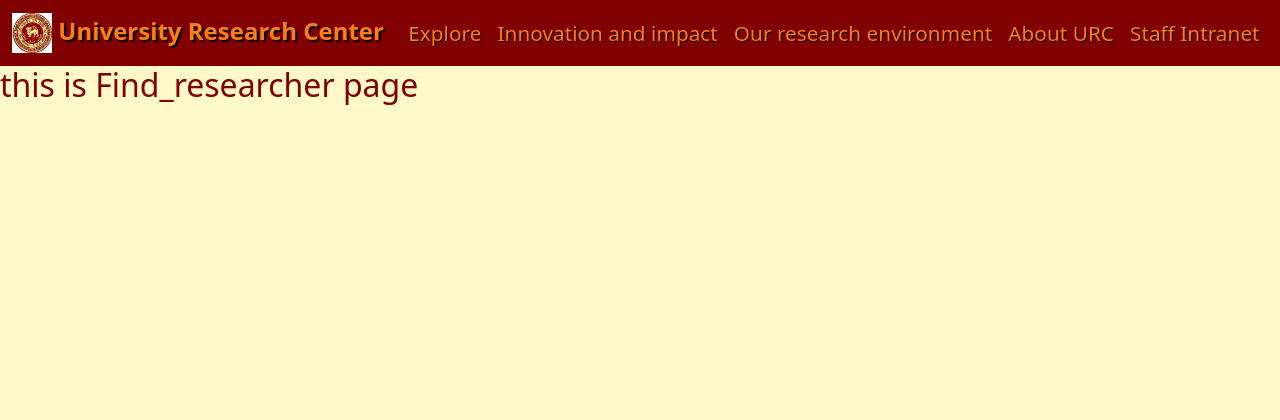
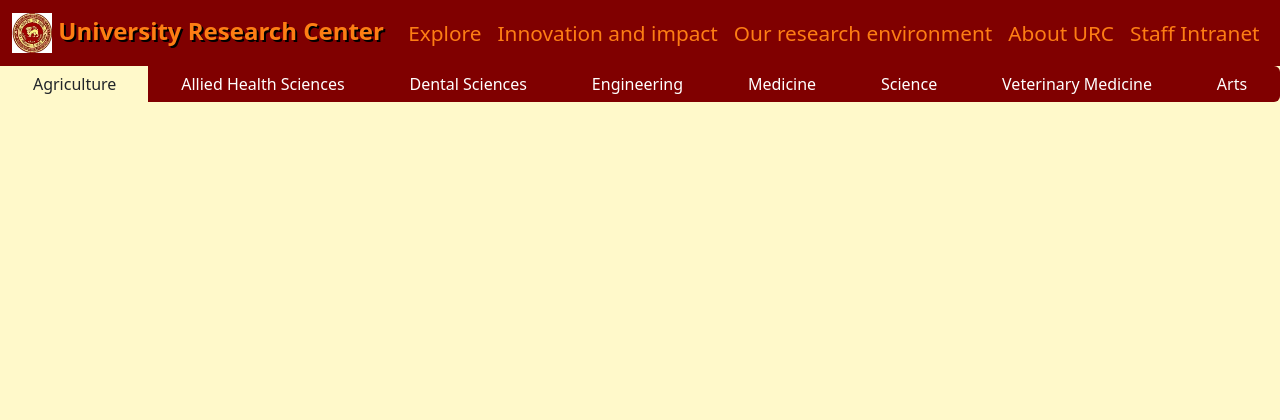
Before and after one commit to VenuraShyamal14/URC, a PHP site: the page made by sub topics/explore/Find_researcher.php in a window 1280 px wide. Shown: the top 420 px of the page. Run offline with PHP 8.4, Linux system fonts and the light colour scheme; data that the repository does not hold is empty; a stand-in replaces the project's code that opens the database connection.

Commit message:
change findresearcher page and acadamicpublication

```diff
--- a/css/styles.css
+++ b/css/styles.css
@@ -102,10 +112,12 @@ section{
 
 .dropdown-toggle{
     color: #fd7e14;
-    text-shadow: 1px 1px #000000;
+
     font-size: 1.3em;
-    border-radius: 20px;
-
+    border-top-left-radius: 10px;
+    border-top-right-radius: 10px;
+    transition-property: background-color;
+    transition-duration: 0.3s;
 }
 
 /*removed dropdown toggle icon*/
@@ -149,6 +165,7 @@ section{
 
 .navbar{
     background-color: #800000;
+    color: #fd7e14;
 }
 
 footer{
@@ -189,50 +206,28 @@ footer{
 
 .text{
     width: 50%;
+
     display: inline-block ;
+
 }
 
-.popup{
-    width: 60vw;
-    background-color: whitesmoke;
-    border-radius: 10px;
-    position: fixed;
-    top: 0;
-    left: 50%;
-    transform: translate(-50%,-50%) scale(0.1);
-    padding: 25px;
-    box-shadow: 0 2px 5px black;
-    visibility: hidden;
-    transition: transform 0.4s,top,0.4s;
+
+
+
+
+.btn{
+    color: white;
+    background-color: #800000;
+    border: black;
 }
 
-.open-popup{
-    visibility: visible;
-    top: 50%;
-    transform: translate(-50%,-50%) scale(1);
+.btn:hover{
+    color: #800000;
+    background-color: #fd7e14;
 }
 
-.popup img{
-    margin-top: -50px;
-    border-radius: 50%;
-    box-shadow: 0 1px 7px black;
+
+.check_btn{
+    background-color: #800000;
+    color: white;
 }
-.popup h2{
-    margin-top: -50px;
-    margin-left: 120px;
-}
-
-.popup p{
-    margin-top: 50px;
-}
-
-.popup button{
-    margin-top: 30px;
-
-
-}
-.publication-content{
-    margin-top: 50px;
-    overflow-y: auto;
-    height: 300px;
-}
--- a/js/index.js
+++ b/js/index.js
@@ -3,8 +3,8 @@ const nav_publication_btn = document.getElementById("nav_publication");
 
 const temp_popup = document.getElementById("temp_popup");
 
+const checkbuttons = document.querySelectorAll('.btn-check');
 
-const checkbuttons = document.querySelectorAll('.btn-check');
 
 
 
@@ -109,6 +109,7 @@ if (data.length>0){
     // create a new card
     var card = document.createElement('div');
     card.classList.add('card', 'col-md-3');
+    card.style.boxShadow='5px 10px 8px 10px #888888';
     //card.style.marginRight = "50px";
     //card.style.marginleft = "50px";
 
@@ -116,10 +117,11 @@ if (data.length>0){
     var cardImg= document.createElement('img');
     cardImg.classList.add('card-img-top', 'mx-30');
     cardImg.src=item.URL ;
+    cardImg.style.objectFit='contain';
     cardImg.style.paddingLeft='10px';
     cardImg.style.paddingRight='10px';
     cardImg.height=250;
-    cardImg.width=250;
+    cardImg.width='auto';
     card.appendChild(cardImg);
 
     // create the card body
@@ -184,13 +186,17 @@ function displayPopup(content){
     var temp = document.createElement('div');
     temp.setAttribute("id", "temp_popup");
     temp.classList.add('position-fixed');
+    temp.style.overflow='scroll';
     temp.style.top='30%';
     temp.style.left='15%';
     temp.style.backgroundColor='#ECF9FF';
     temp.style.width='70vw';
+    temp.style.height='50vh';
     temp.style.padding='50px';
     temp.style.borderRadius='10px';
     temp.style.boxShadow='5px 10px 8px 10px #888888';
+
+    //document.body.classList.add('bg-secondary','bg-gradient');
 
   // Create a content element with name and description
   var name1 = document.createElement('h2');
--- a/sub topics/explore/Find_researcher.php
+++ b/sub topics/explore/Find_researcher.php
@@ -1,14 +1,56 @@
 <!--header-->
 <?php
       include('../../header.html');
-  ?>
+    ?>
 
    <!--navbar-->
    <?php
    include('../../navbar.html');
     ?>
 
-    <h2>this is Find_researcher page</h2>
+    <?php
+    include_once("../../db_connect.php");
+    ?>
+
+<?php
+
+?>
+
+<div class="btn-group d-flex justify-content-center static-top" role="group" aria-label="Basic radio toggle button group"  >
+
+    <input type="radio" class="btn-check " name="btnradio" id="Agriculture" autocomplete="off" checked>
+  <label class="btn check_btn " for="Agriculture">Agriculture</label>
+
+  <input type="radio" class="btn-check " name="btnradio" id="Allied Health Sciences" autocomplete="off">
+  <label class="btn check_btn " for="Allied Health Sciences">Allied Health Sciences</label>
+
+  <input type="radio" class="btn-check " name="btnradio" id="Dental Sciences" autocomplete="off">
+  <label class="btn check_btn " for="Dental Sciences">Dental Sciences</label>
+
+  <input type="radio" class="btn-check " name="btnradio" id="Engineering" autocomplete="off">
+  <label class="btn check_btn " for="Engineering">Engineering</label>
+
+  <input type="radio" class="btn-check" name="btnradio" id="Medicine" autocomplete="off">
+  <label class="btn check_btn " for="Medicine">Medicine</label>
+
+  <input type="radio" class="btn-check" name="btnradio" id="Science" autocomplete="off">
+  <label class="btn check_btn " for="Science">Science</label>
+
+  <input type="radio" class="btn-check" name="btnradio" id="Veterinary Medicine and Animal Sciences" autocomplete="off">
+  <label class="btn check_btn " for="Veterinary Medicine and Animal Sciences">Veterinary Medicine </label>
+
+  <input type="radio" class="btn-check" name="btnradio" id="Arts" autocomplete="off">
+  <label class="btn check_btn " for="Arts">Arts</label>
+
+
+
+
+</div>
+<div  id="test" class="container"  ></div>
+
+<div id='blur_bg'>
+
+</div>
 
 <!--footer-->
 <?php
```
Also changed, not shown: other parts of css/styles.css (+35 -21 lines), sub topics/explore/Academic_publications.php (+2 -40 lines).
